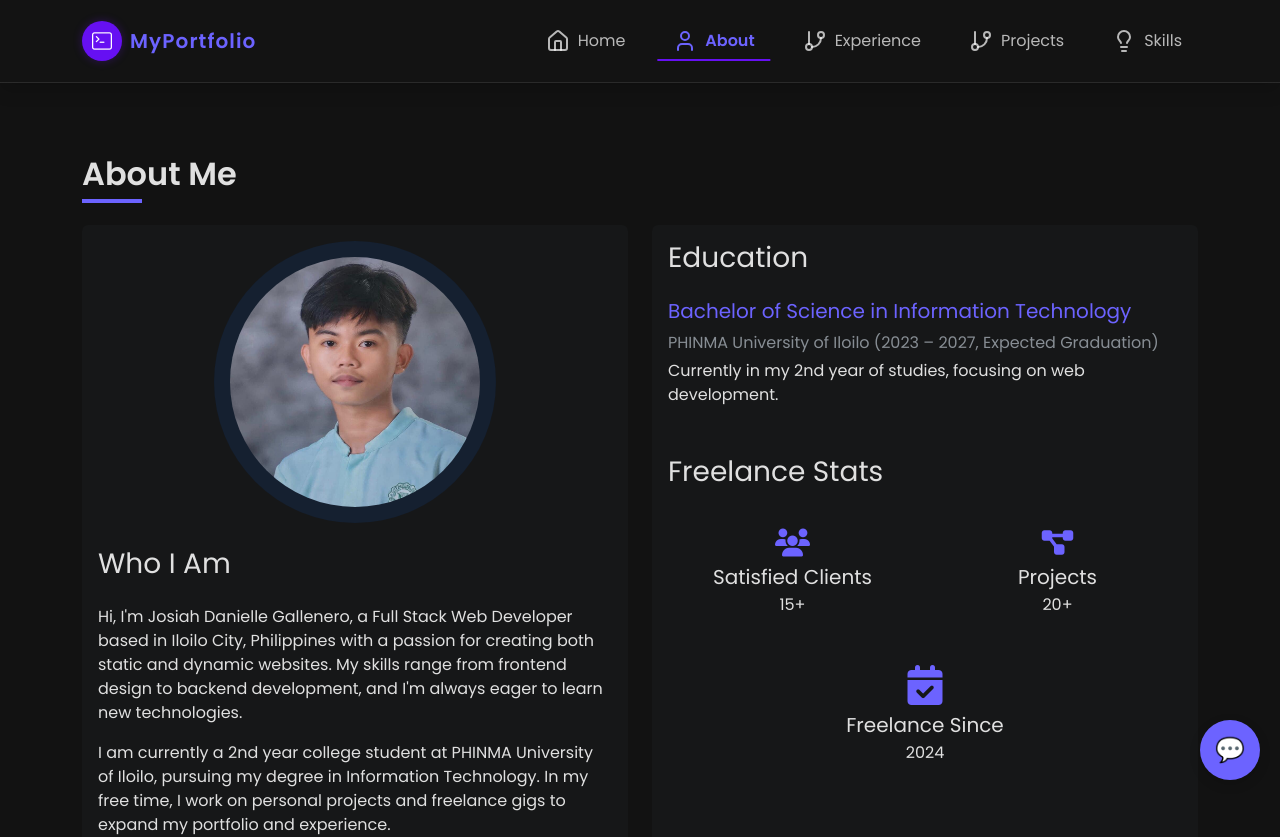
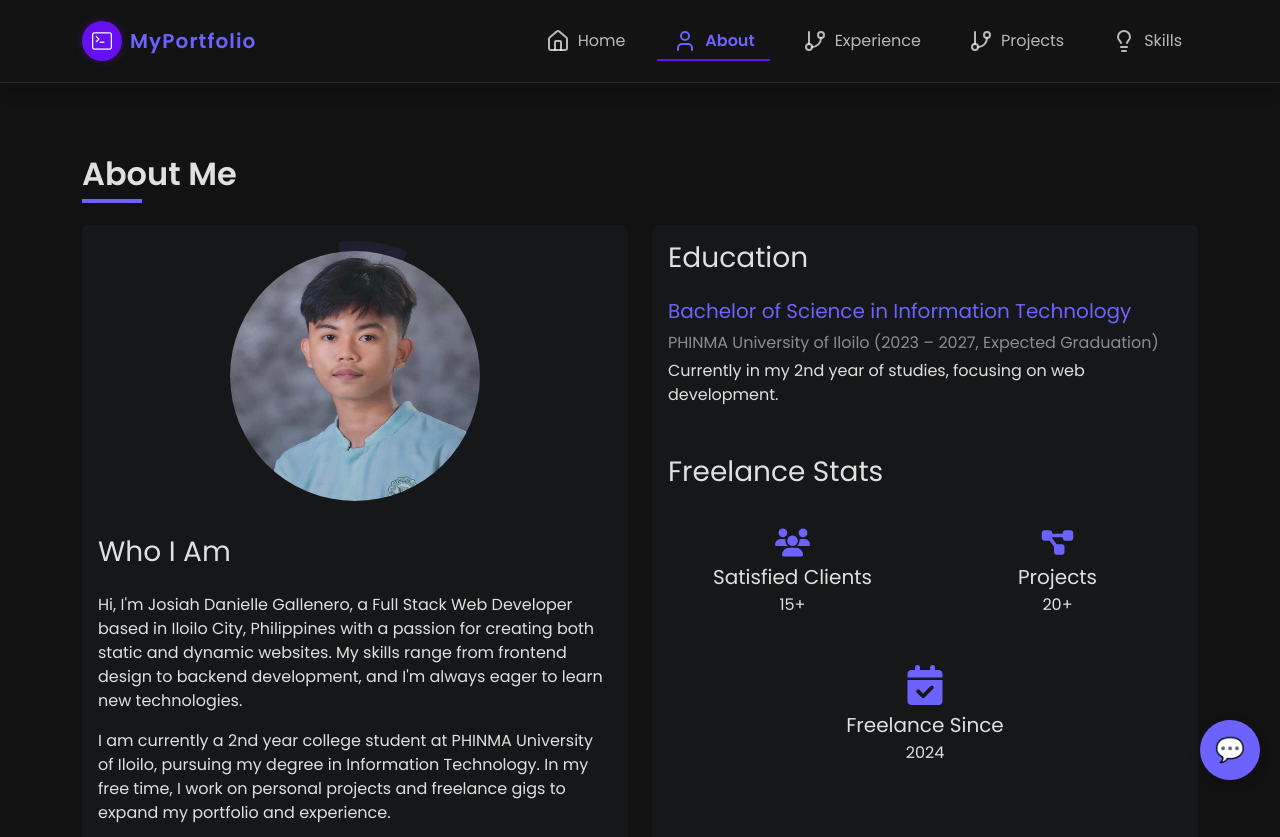
Before and after one commit to anyasauce/reactviteportfolio, a React (Vite) app: page /about in a window 1280 px wide. Shown: the top 837 px of the page. Built offline with nearby package versions, Linux system fonts and the light colour scheme; the HTML template or start-up script is replaced by a standard one.

Commit message:
update profile border anumation

```diff
--- a/src/components/sections/About.jsx
+++ b/src/components/sections/About.jsx
@@ -66,21 +66,69 @@ function About() {
                     <div className="card border-0 bg-dark bg-opacity-25 h-100">
                         <div className="card-body">
                            <div className="text-center mb-4">
-                                <div className="bg-primary bg-opacity-10 p-3 d-inline-block rounded-circle">
+  <>
+    <style>
+      {`
+        @keyframes rotateArc {
+          0% { transform: rotate(0deg); opacity: 1; }
+          80% { opacity: 1; }
+          100% { transform: rotate(360deg); opacity: 0; }
+        }
+      `}
+    </style>
+
+    <div
+      style={{
+        position: "relative",
+        width: "270px",
+        height: "270px",
+        display: "flex",
+        alignItems: "center",
+        justifyContent: "center",
+        margin: "0 auto",
+      }}
+    >
+      {/* Rotating shooting star effect */}
+      <div
+        style={{
+          position: "absolute",
+          inset: 0,
+          borderRadius: "50%",
+          background:
+            "conic-gradient(#6c63ff 0deg 30deg, transparent 30deg 360deg)", // short arc
+          animation: "rotateArc 2s linear infinite",
+          zIndex: 1,
+        }}
+      ></div>
+
+      {/* Inner circle mask */}
+      <div
+        style={{
+          position: "absolute",
+          inset: "10px",
+          borderRadius: "50%",
+          background: "#000", // page background
+          zIndex: 2,
+        }}
+      ></div>
+
+      {/* Centered image */}
       <img
         src={photo}
         alt="Josiah Danielle Gallenero"
-                                        className="img-fluid"
         style={{
-                                            maxWidth: '250px',
-                                            width: '250px',
-                                            height: '250px',
-                                            borderRadius: '50%',
-                                            objectFit: 'cover'
+          width: "250px",
+          height: "250px",
+          borderRadius: "50%",
+          objectFit: "cover",
+          zIndex: 3,
         }}
       />
     </div>
+  </>
 </div>
+
+
                             <h3 className="card-title mb-4">Who I Am</h3>
                             <p>Hi, I'm Josiah Danielle Gallenero, a Full Stack Web Developer based in Iloilo City, Philippines with a passion for creating both static and dynamic websites. My skills range from frontend design to backend development, and I'm always eager to learn new technologies.</p>
                             <p>
```
Lines whose indentation alone changed are shown as unchanged.
